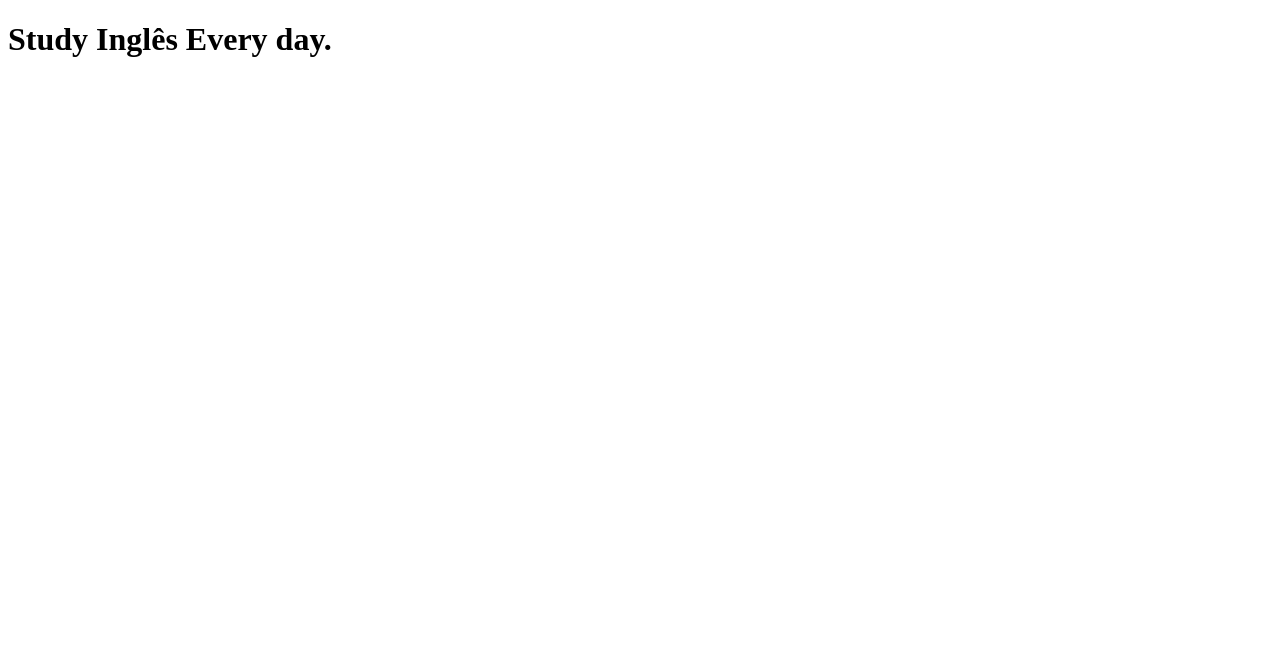
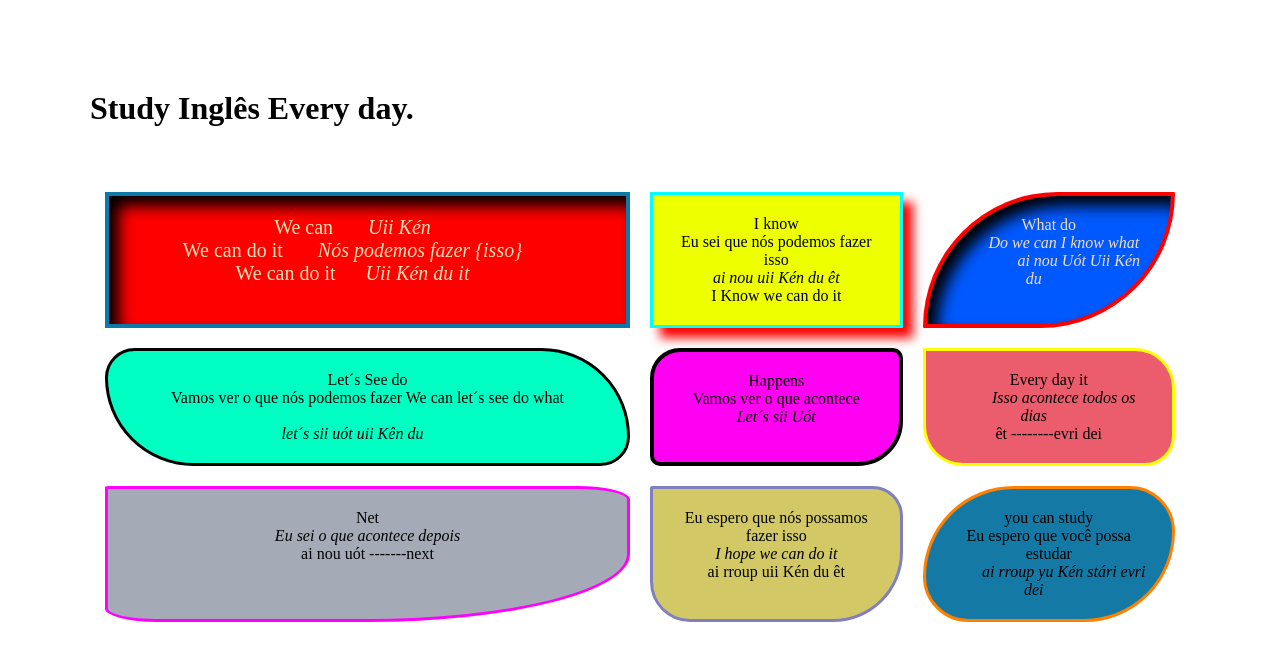
Before and after one commit to edskate/Grid-008, a plain HTML site: page index.html in a window 1280 px wide. Drawn offline with Linux system fonts and the light colour scheme.

Commit message:
Adicionando uma aula de inglish

```diff
--- a/index.html
+++ b/index.html
@@ -4,8 +4,117 @@
     <meta charset="UTF-8">
     <meta name="viewport" content="width=device-width, initial-scale=1.0">
     <title>Document</title>
+    <style>
+        *{
+            padding: 20px;
+            margin: 10px;
+            box-sizing: border-box;
+        }
+        .container{
+            margin: 15px;
+            display: grid;
+            text-align: center;
+            grid-template-columns: 50px 50px 50px;
+            grid-template-columns: 2fr 1fr 1fr;
+
+        }
+        .elemento-1{
+            background-color: red;
+            gap: 5px;
+            color: wheat;
+            font-size: 20px;
+            border: 4px solid #0c79a8;
+            box-shadow: inset 10px 10px 15px #000000;
+
+        }
+        .elemento-2{
+            background-color: rgb(238, 255, 0);
+            gap: 8px;
+            border: 3px solid #00ffff;
+            box-shadow: 10px 10px 10px #ff0000;
+
+        }
+        .elemento-3{
+            background-color: rgb(0, 89, 255);
+            gap: 8px;
+            color: wheat;
+            border: 4px solid #ff0000;
+            box-shadow: inset 10px 10px 15px #000;
+            border-radius: 200px 2px;
+
+        }
+        .elemento-4{
+            background-color: rgb(0, 255, 195);
+            gap: 8px;
+            border-radius: 10px 10px 10px #8000ff;
+            border: 3px solid;
+            border-radius: 50px 150px;
+
+
+        }
+        .elemento-5{
+            background-color: rgb(255, 0, 242);
+            gap: 8px;
+            border: 4px solid;
+            border-radius: 30px 10px 45px;
+
+
+        }
+        .elemento-6{
+            background-color: rgb(235, 93, 109);
+            gap: 8px;
+            border: 3px solid #ffff00;
+            border-radius: 0px 40px 30px;
+
+
+        }
+        .elemento-7{
+            background-color: rgb(165, 171, 182);
+            gap: 8px;
+            border: 3px solid #ff00ff;
+            border-radius: 1% 10% 50% ;
+
+
+        }
+        .elemento-8{
+            background-color: rgb(210, 201, 102);
+            gap: 8px;
+            border:3px solid #8080c0;
+            border-radius: 2px 30px 70px 40px ;
+
+
+        }
+        .elemento-9{
+            background-color: rgb(20, 122, 165);
+            gap: 8px;
+            border: 3px solid #ff8000;
+            border-radius: 100px 50px ;
+
+        }
+
+
+
+
+
+
+
+
+
+
+            </style>
 </head>
 <body>
     <h1>Study Inglês Every day.</h1>
+    <div class="container">
+        <div class="elemento-1">We can <em>Uii Kén</em> <br> We can do it <em>Nós podemos fazer {isso}</em> <br> We can do it<em>Uii Kén du it</em></div>
+        <div class="elemento-2"> I know <br> Eu sei que nós podemos fazer isso  <br> <em>ai nou uii Kén du êt</em> <br>I Know we can do it</div>
+        <div class="elemento-3"> What do <br> <em>Do we can I know what <br> <em></em>ai nou Uót Uii Kén du</em></div>
+        <div class="elemento-4"> Let´s See do <br> Vamos ver o que nós podemos fazer We can let´s  see do what <br> <em> <br> <em>let´s sii uót uii Kên du</em></em></div>
+        <div class="elemento-5"> Happens <br> Vamos ver o que acontece <br> <em>Let´s sii Uót </em> </div>
+        <div class="elemento-6"> Every day it <br> <em>Isso acontece todos os dias </em> <br>êt --------evri dei</div>
+        <div class="elemento-7"> Net <br> <em>Eu sei o que acontece depois</em> <br>ai nou uót -------next</div>
+        <div class="elemento-8"> Eu espero que nós possamos fazer isso <br> <em>I hope we can do it</em> <br>ai rroup uii Kén du êt</div>
+        <div class="elemento-9"> you can study <br> Eu espero que você possa estudar <br><em>ai rroup yu Kén stári evri dei</em></div>
+
 </body>
 </html>
```
